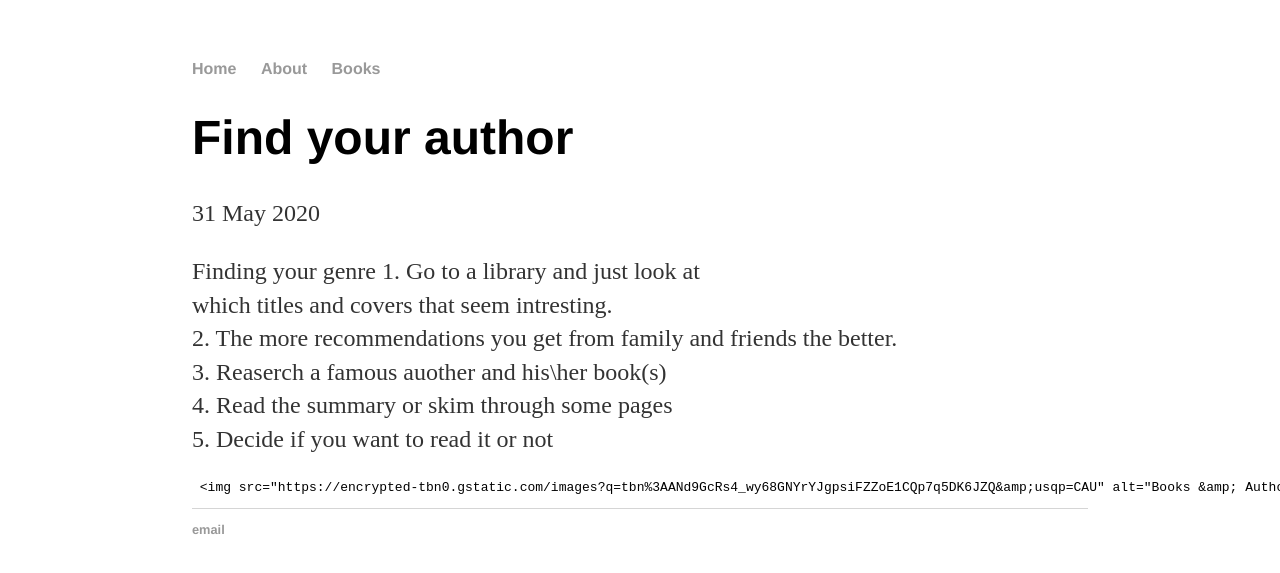
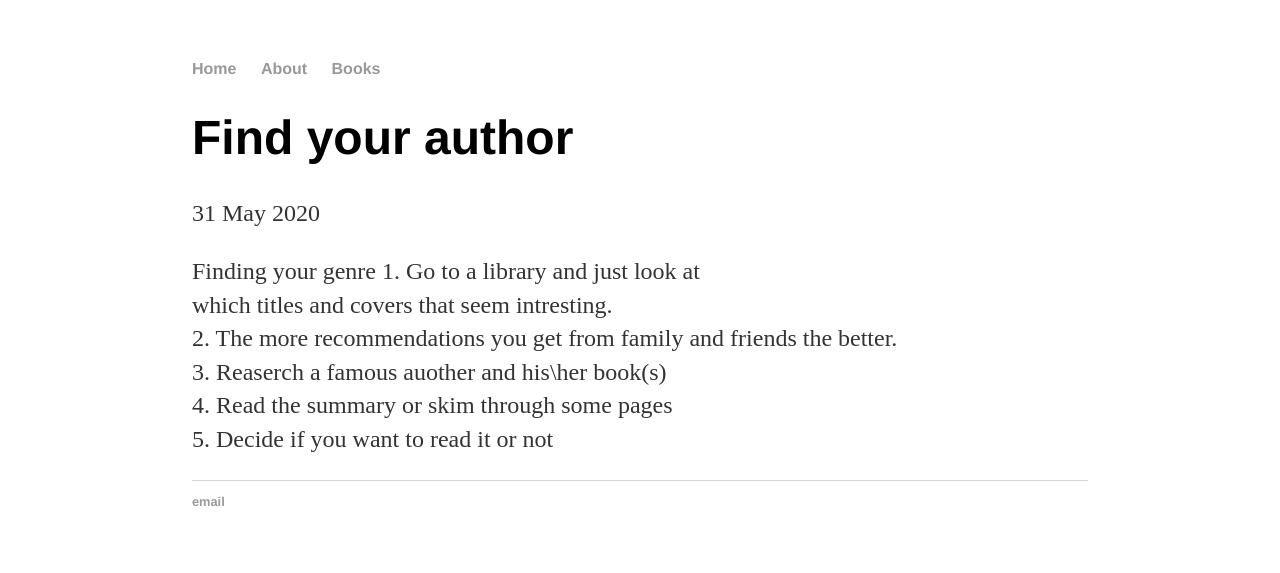
Before and after one commit to meerkatbhat/meerkatbhat, a Jekyll site: the page built from _posts/2020-05-31-Find your Author.md, in a window 1280 px wide. Shown: the top 573 px of the page. Built offline with Jekyll 4.4.1, drawn with Linux system fonts in a browser that asks for light colours; our own code applies the rules of GitHub Pages for plain Markdown files.

Commit message:
Update 2020-05-31-Find your Author.md

```diff
--- a/_posts/2020-05-31-Find your Author.md
+++ b/_posts/2020-05-31-Find your Author.md
@@ -6,8 +6,3 @@ Finding your genre
         3. Reaserch a famous auother and his\her book(s)<br>
         4. Read the summary or skim through some pages <br>
         5. Decide if you want to read it or not <br>
-
-
-
-
-     <img src="https://encrypted-tbn0.gstatic.com/images?q=tbn%3AANd9GcRs4_wy68GNYrYJgpsiFZZoE1CQp7q5DK6JZQ&amp;usqp=CAU" alt="Books &amp; Authors: A Great Alternative to Goodreads | The New York Public  Library"/>
```
